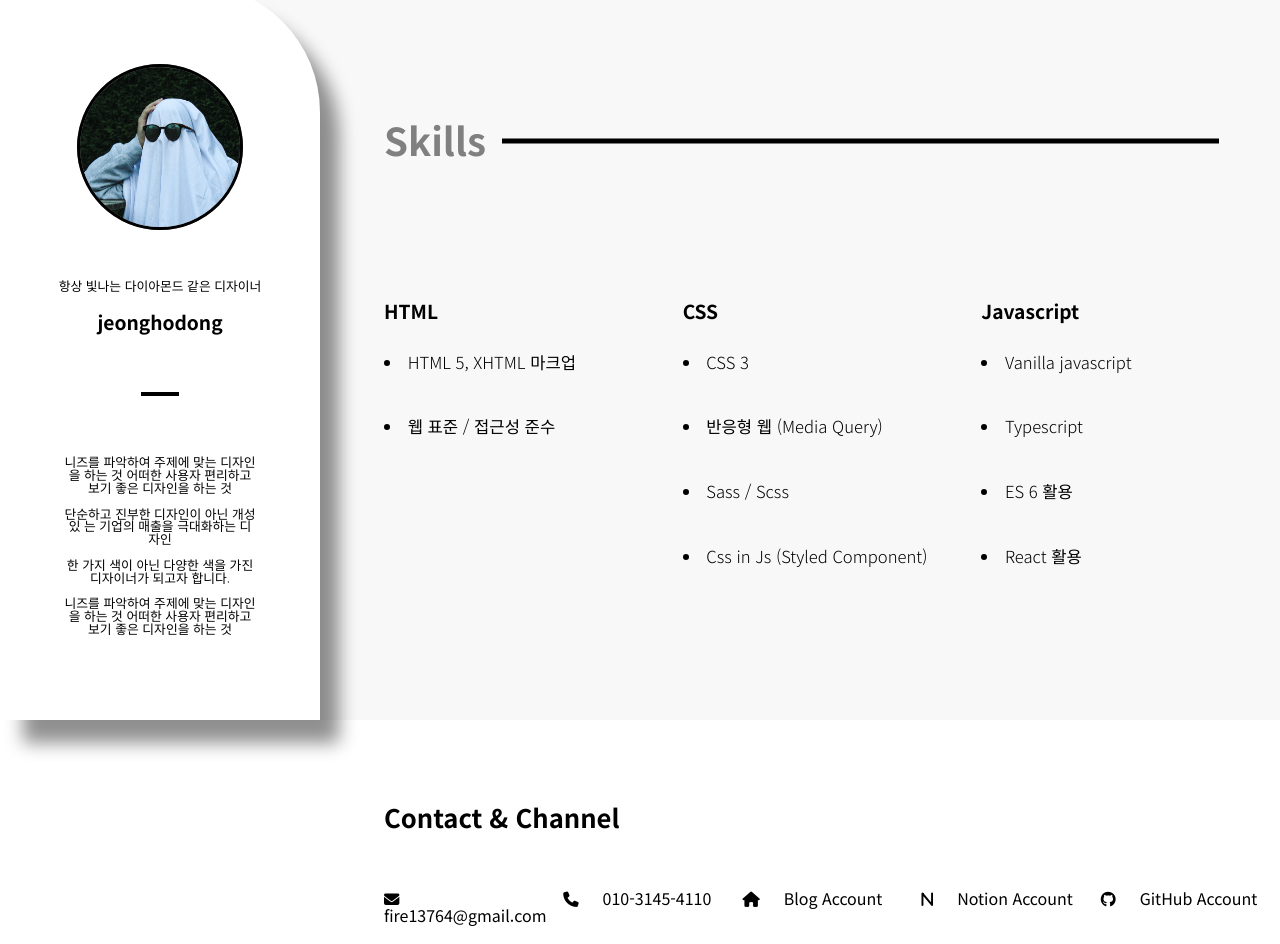
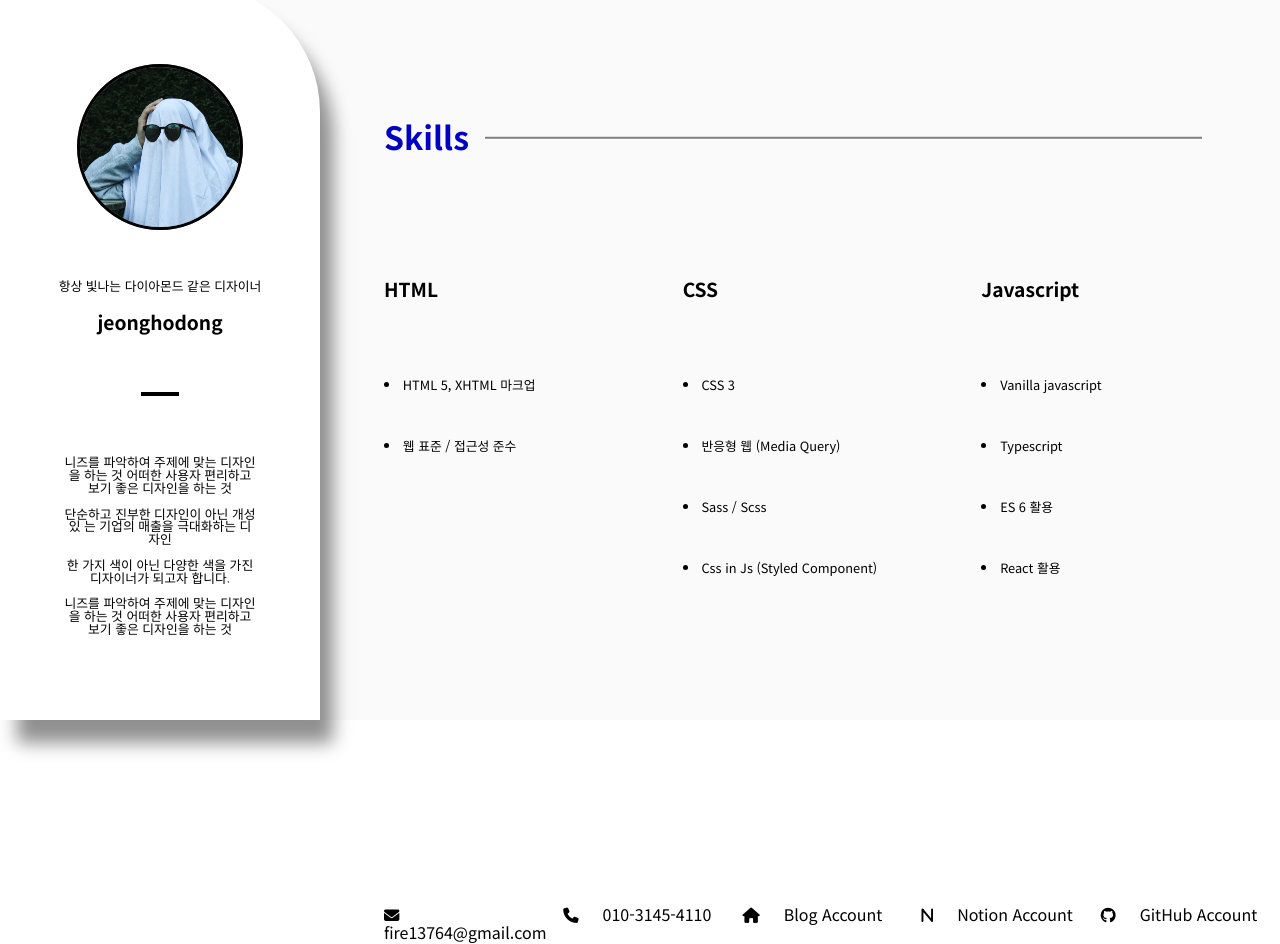
Before and after one commit to jeonghodong/react_portfolio_site, a JavaScript app: page / in a window 1280 px wide. Shown: the part 880-1824 px from the top of the page. Built offline with nearby package versions, Linux system fonts and the light colour scheme.

Commit message:
intro 작업중 컴포넌트 분리하고 작업 마저 시작하기

```diff
--- a/src/Components/Header.js
+++ b/src/Components/Header.js
@@ -3,7 +3,7 @@ import styled from "styled-components";
 import HeaderData from "../Data/HeaderData";
 
 const Wrap = styled.div`
-  background-color: black;
+  background-color: #0000c5;
   color: white;
   display: flex;
   justify-content: space-between;
--- a/src/Components/Intro.js
+++ b/src/Components/Intro.js
@@ -3,7 +3,7 @@ import { SkillData, ContactData } from "../Data/IntroData";
 import TitleBox from "./TitleBox";
 
 const Wrap = styled.div`
-  background-color: rgb(248 248 248);
+  background-color: rgb(250 250 250);
   height: 100vh;
   width: 100%;
   margin: 0 auto;
@@ -16,32 +16,34 @@ const Left = styled.div`
   background-color: rgb(255, 255, 255);
   padding-top: 5rem;
   border-radius: 0 10vw 0 0;
-  box-shadow: 21px 25px 18px -2px rgba(0, 0, 0, 0.44);
+  box-shadow: 15px 25px 18px -2px rgba(0, 0, 0, 0.44);
   z-index: 1;
 `;
 // right
 const Right = styled.div`
-  background-color: rgb(248 248 248);
+  background-color: rgb(250 250 250);
   width: 70%;
   padding-top: 200px;
 `;
-const About = styled.h2`
+const Skills = styled.h2`
   position: relative;
-  font-size: 3vw;
+  font-size: 2.5vw;
   font-weight: bold;
-  margin-bottom: 9rem;
-  color: gray;
+  margin-bottom: 5rem;
+  color: #0000c5;
 `;
-const AboutLine = styled.div`
+
+const SkillsLine = styled.div`
   position: absolute;
   top: 55%;
   transform: translateY(-50%);
   width: 80%;
-  height: 5px;
-  background-color: black;
+  height: 2.5px;
+  background-color: gray;
   margin-left: 1rem;
   display: inline-block;
 `;
+
 const Icon = styled.span`
   display: inline-block;
   font-size: 1.2vw;
@@ -50,28 +52,27 @@ const Icon = styled.span`
 const SkillBox = styled.div`
   display: grid;
   grid-template-columns: 1fr 1fr 1fr;
+  padding-top: 3rem;
   & ul {
     list-style: inside;
   }
 `;
-const H2 = styled.h2`
-  font-size: 2vw;
-  font-weight: bold;
-  margin-bottom: 3rem;
-`;
 const SkillName = styled.h2`
   font-size: 1.5vw;
   font-weight: bold;
-  margin-bottom: 2rem;
+  margin-bottom: 5rem;
 `;
 const ContactBox = styled.div`
   display: grid;
   grid-template-columns: 1fr 1fr 1fr 1fr 1fr;
+  // background: rgb(245 245 245);
+  // padding: 3rem;
+  // border-radius: 2rem;
+  // box-shadow: inset 4px 4px 15px 0px #000000;
 `;
 const SkillsUl = styled.ul`
-  font-size: 1.3vw;
-  font-weight: 300;
-  margin-bottom: 15rem;
+  font-size: 1vw;
+  margin-bottom: 20rem;
 `;
 const SkillsLi = styled.li`
   margin-bottom: 3rem;
@@ -84,9 +85,9 @@ function Intro() {
         <TitleBox />
       </Left>
       <Right>
-        <About>
-          Skills <AboutLine> </AboutLine>
-        </About>
+        <Skills>
+          Skills <SkillsLine> </SkillsLine>
+        </Skills>
         <SkillBox>
           {SkillData.map((v) => (
             <div>
@@ -100,7 +101,6 @@ function Intro() {
           ))}
         </SkillBox>
         <div>
-          <H2>Contact & Channel</H2>
           <ContactBox>
             {ContactData.map((v) => (
               <div>
```
